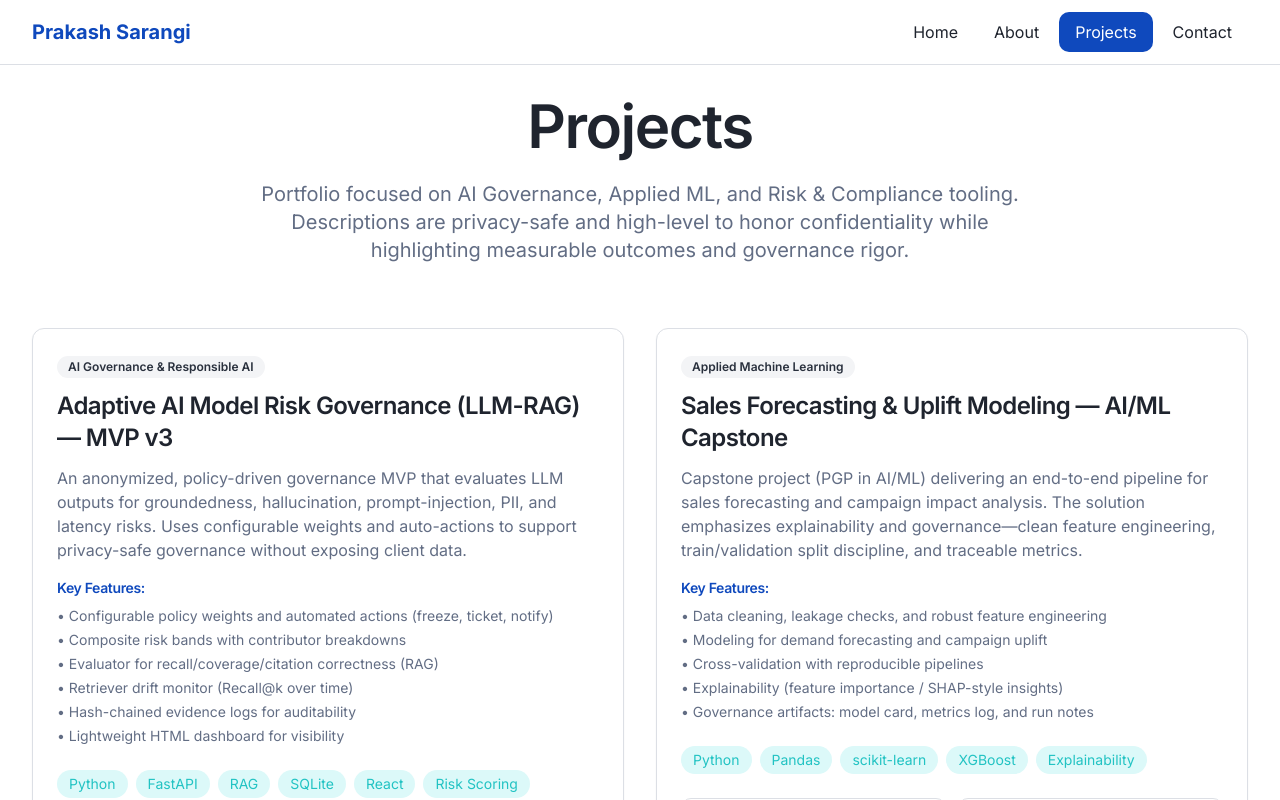
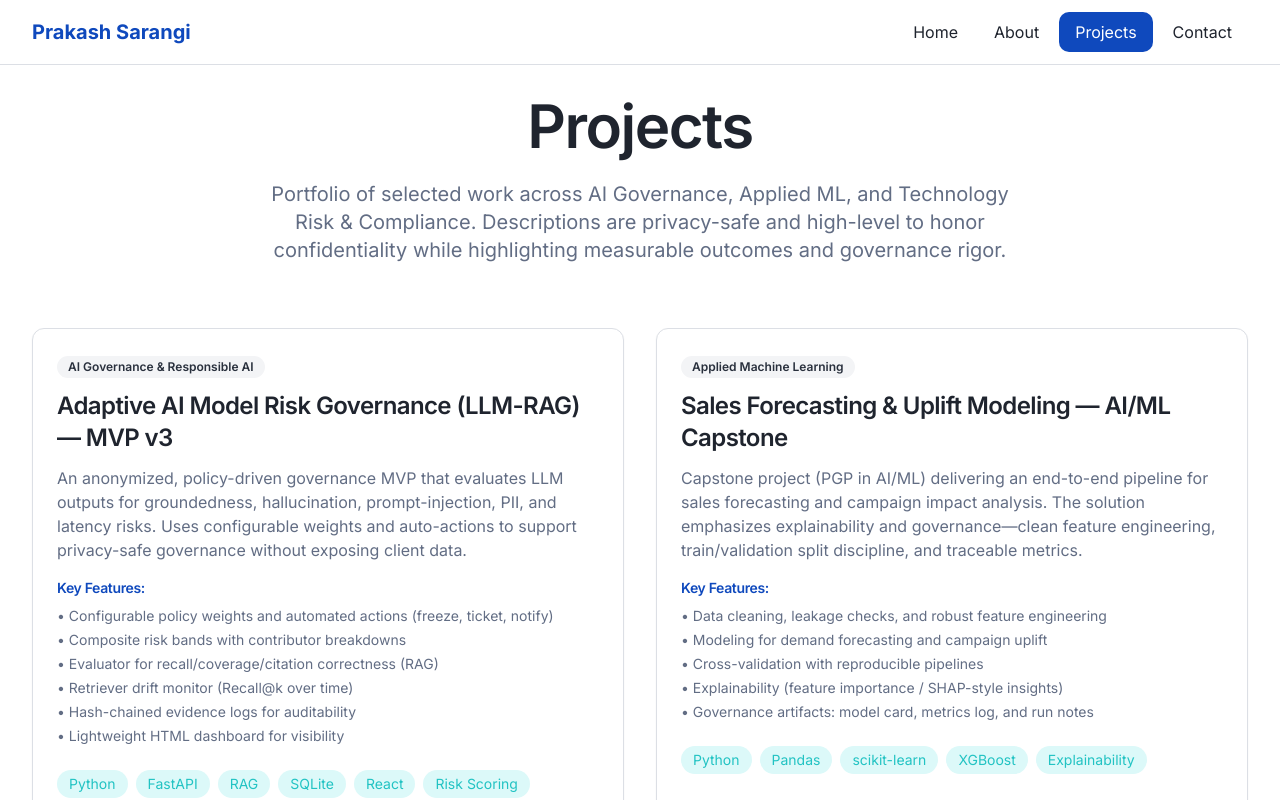
Before and after one commit to psara-eng/prakash-ai-risk-folio, a React (Vite) app: page /projects in a window 1280 px wide. Shown: the top 800 px of the page. Built offline with nearby package versions, Linux system fonts and the light colour scheme; the HTML template or start-up script is replaced by a standard one.

Commit message:
Update Projects.tsx
Update Project Page

```diff
--- a/src/pages/Projects.tsx
+++ b/src/pages/Projects.tsx
@@ -71,7 +71,7 @@ const projects = [
         <div className="text-center mb-16">
           <h1 className="mb-6">Projects</h1>
           <p className="text-xl text-muted-foreground max-w-3xl mx-auto">
-            Portfolio focused on AI Governance, Applied ML, and Risk & Compliance tooling.
+            Portfolio of selected work across AI Governance, Applied ML, and Technology Risk & Compliance.
             Descriptions are privacy-safe and high-level to honor confidentiality while highlighting measurable outcomes and governance rigor.
           </p>
         </div>
@@ -113,7 +113,7 @@ const projects = [
                   ))}
                 </div>
 
-                {/* Action Buttons */}
+                {/* Action Buttons
                 <div className="flex gap-3">
                   <Button variant="outline" size="sm" className="flex-1">
                     <Github className="mr-2 h-4 w-4" />
@@ -124,6 +124,7 @@ const projects = [
                     Live Demo
                   </Button>
                 </div>
+                */}
               </CardContent>
             </Card>
           ))}
```
